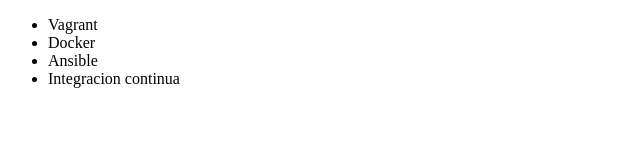
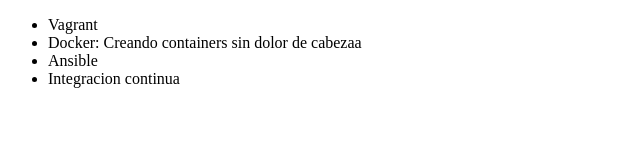
Before and after one commit to pr1chu/alura-git, a plain HTML site: page Priscila/index.html in a window 1280 px wide. Shown: the whole page, without its empty margins (0-640 px from the left). Drawn offline with Linux system fonts and the light colour scheme.

Commit message:
Corriendo el nombre del curso de Docker

```diff
--- a/Priscila/index.html
+++ b/Priscila/index.html
@@ -7,7 +7,7 @@
 <body>
      <ul>
          <li> Vagrant </li>
-         <li> Docker </li>
+         <li> Docker: Creando containers sin dolor de cabezaa</li>
          <li> Ansible </li>
          <li> Integracion continua </li>
      </ul>
```
